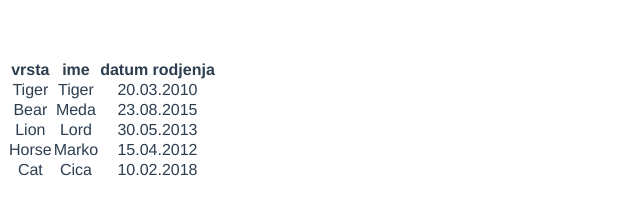
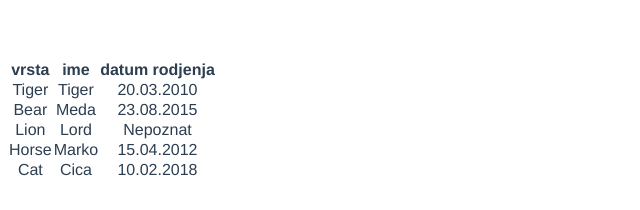
Before and after one commit to nenad1995/EvidencijaZivotinjaZoo, a Vue app: page / in a window 1280 px wide. Shown: the top 210 px of the page, without its empty margins (0-640 px from the left). Built offline with nearby package versions, Linux system fonts and the light colour scheme.

Commit message:
Zadatak 2

```diff
--- a/src/components/AnimalList.vue
+++ b/src/components/AnimalList.vue
@@ -8,7 +8,7 @@
     <tr v-for="(animal, index) in animals" :key="index">
       <td>{{ animal.specie }}</td>
       <td>{{ animal.name }}</td>
-      <td>{{ animal.birthday }}</td>
+      <td> {{animal.birthday || 'Nepoznat'}}</td>
     </tr>
   </div>
 </template>
@@ -20,7 +20,7 @@ export default {
       animals: [
         {specie:"Tiger", name:"Tiger", birthday:"20.03.2010"},
         {specie:"Bear", name:"Meda", birthday:"23.08.2015"},
-        {specie:"Lion", name:"Lord", birthday:"30.05.2013"},
+        {specie:"Lion", name:"Lord", birthday:""},
         {specie:"Horse", name:"Marko", birthday:"15.04.2012"},
         {specie:"Cat", name:"Cica", birthday:"10.02.2018"}
       ]
```
